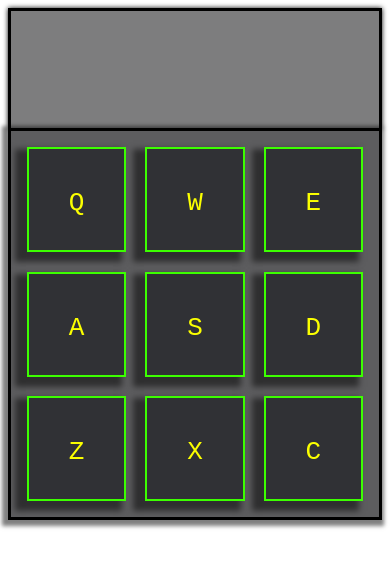
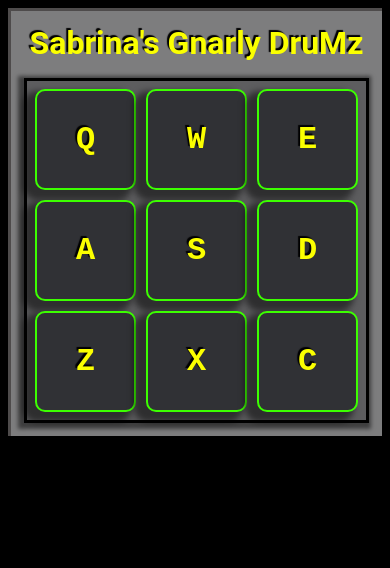
Before and after one commit to SabrinaMarkon/react-drum-machine, a React app: page / in a window 390 px wide. Built offline with nearby package versions, Linux system fonts and the light colour scheme.

Commit message:
Drum-pads are responsive squares.

```diff
--- a/src/components/Drums.js
+++ b/src/components/Drums.js
@@ -13,7 +13,7 @@ export default function Drums() {
   ));
   return (
     <div id="drum-machine">
-      <div id="display" />
+      <div id="display">Sabrina's Gnarly DruMz</div>
       <div className="drum-pads">{drumPads}</div>
     </div>
   );
--- a/src/components/OneDrum.js
+++ b/src/components/OneDrum.js
@@ -15,7 +15,7 @@ export default function OneDrum(props) {
       id={props.keyCode}
       onClick={event => playAudio(props.keyCode)}
     >
-      <kbd>{props.keyCode}</kbd>
+      <kbd className="drum-key">{props.keyCode}</kbd>
       <audio className="clip" src={props.mp3Url} />
     </div>
   );
--- a/src/constants.js
+++ b/src/constants.js
@@ -31,7 +31,7 @@ const allDrums = [
   },
   {
     keyCode: "D",
-    describeSound: "Chirrup",
+    describeSound: "Chirpy",
     mp3Url:
       "https://sabrinamarkon-images.s3-us-west-2.amazonaws.com/react-drum-machine/Give_us_a_light.mp3"
   },
--- /dev/null
+++ b/src/hooks/useKey.js
@@ -0,0 +1,3 @@
+import React from "react";
+
+function useKey() {}
--- a/src/styles.css
+++ b/src/styles.css
@@ -1,50 +1,66 @@
-.App {
-  font-family: sans-serif;
+body {
+  background: #000;
   text-align: center;
 }
 
-#display {
-  height: 2em;
-  padding: 1em;
-  margin: auto;
+#drum-machine {
+  min-width: 220px;
+  max-width: 600px;
   background-color: #7d7d7e;
   color: #fbff00;
-  font: 22pt bold;
-  max-width: 600px;
-  border: 3px solid rgb(0, 0, 0);
+  border: 3px solid rgb(78, 75, 75);
   border-bottom: 0;
-  box-shadow: 0 0 5px #000;
-  text-shadow: -1px -1px 0 #000;
+  border-right: 0;
+  padding: 0.8rem;
+  margin: auto;
+  font: bold 2rem "Roboto", sans-serif;
+  text-shadow: -2px -2px 1px #000;
+}
+
+#display {
+  margin-bottom: 1rem;
+  min-height: 1rem;
+}
+
+#display:hover {
+  color: #3cff00;
 }
 
 .drum-pads {
   display: grid;
-  grid-template-columns: 1fr 1fr 1fr;
-  grid-template-rows: 1fr 1fr 1fr;
-  grid-gap: 0.6em;
-  padding: 0.5em;
-  margin: auto;
+  grid-template-columns: repeat(auto-fill, minmax(30%, 1fr));
+  grid-template-rows: repeat(auto-fill, minmax(30%, 1fr));
+  grid-gap: 0.6rem;
   background-color: #5d5d5f;
-  color: #fbff00;
-  font: 2em bold;
-  max-width: 600px;
   border: 3px solid #000;
   box-shadow: -2px 2px 4px 4px rgba(0, 0, 0, 0.5);
+  padding: 0.5rem;
+  margin: auto;
+  text-align: center;
+}
+
+.drum-pads .drum-pad::before {
+  content: "";
+  padding-bottom: 100%;
+  display: inline-block;
+  vertical-align: middle;
 }
 
 .drum-pad {
+  cursor: pointer;
   background: #303135;
   border: 2px solid #3cff00;
-  cursor: pointer;
-  padding: 1em;
   box-shadow: -8px 6px 6px 4px rgba(0, 0, 0, 0.5);
+  border-radius: 10px;
 }
 
 .drum-pad:hover {
-  background: #303135;
+  color: #fbff00;
   border: 2px solid #ff006a;
-  color: #fff;
-  cursor: pointer;
-  padding: 1em;
   box-shadow: -3px -2px 2px #000, 3px -6px 5px rgba(255, 255, 255, 0.3);
 }
+
+.drum-pad:active {
+  color: #fff;
+  border: 2px solid #0099ff;
+}
```
